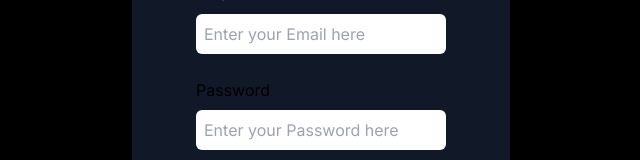
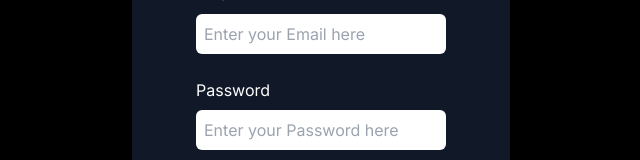
Before and after one commit to Bhavika-14/LinkSphere, a Next.js app: page /signup in a window 1280 px wide. Shown: the part 325-485 px from the top of the page, without its empty margins (319-959 px from the left). Built offline with nearby package versions, Linux system fonts and the light colour scheme; no server answers.

Commit message:
user bug fixed

```diff
--- a/src/app/signup/page.jsx
+++ b/src/app/signup/page.jsx
@@ -86,8 +86,8 @@ const SignUp = () => {
                 <input type='email' className='p-2 rounded-md' id='email' required placeholder='Enter your Email here' onChange={(e)=>setEmail(e.target.value)} />
               </div>
               <div className='flex flex-col my-2'>
-                <label htmlFor='password' className='py-2'>Password</label>
-                <input type='password' className='p-2 rounded-md' id='password' required placeholder='Enter your Password here' onChange={(e)=>setPassword(e.target.value)} />
+                <label htmlFor='password' className='py-2 text-white'>Password</label>
+                <input type='password' className='p-2 rounded-md text-white' id='password' required placeholder='Enter your Password here' onChange={(e)=>setPassword(e.target.value)} />
 
               </div>
               <div className=' bg-purple-700 rounded-2xl font-bold my-6 text-center' >
--- a/src/app/user/[id]/page.jsx
+++ b/src/app/user/[id]/page.jsx
@@ -3,7 +3,7 @@ import UserProfile from "@/components/userprofile"
 
 async function getData(id){
 
-  const res=await fetch(`http://localhost:3000/api/user/${id}`,{cache:"no-store"})
+  const res=await fetch(`https://link-sphere.vercel.app/api/user/${id}`,{cache:"no-store"})
   if(res.status===200){
     const user=await res.json()
     let name=user.name
```
